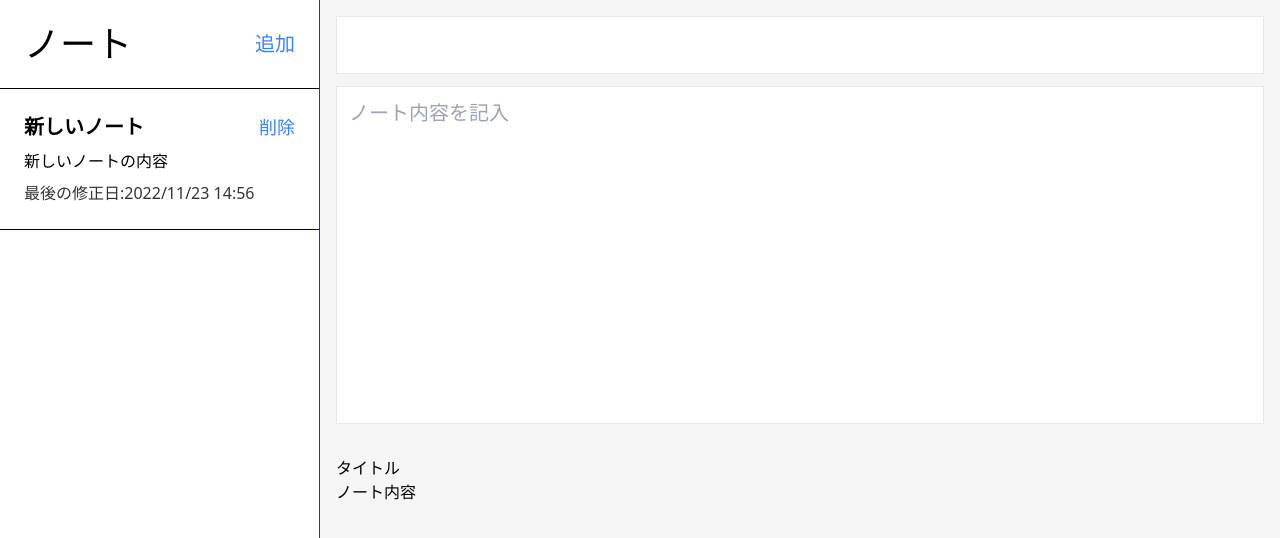
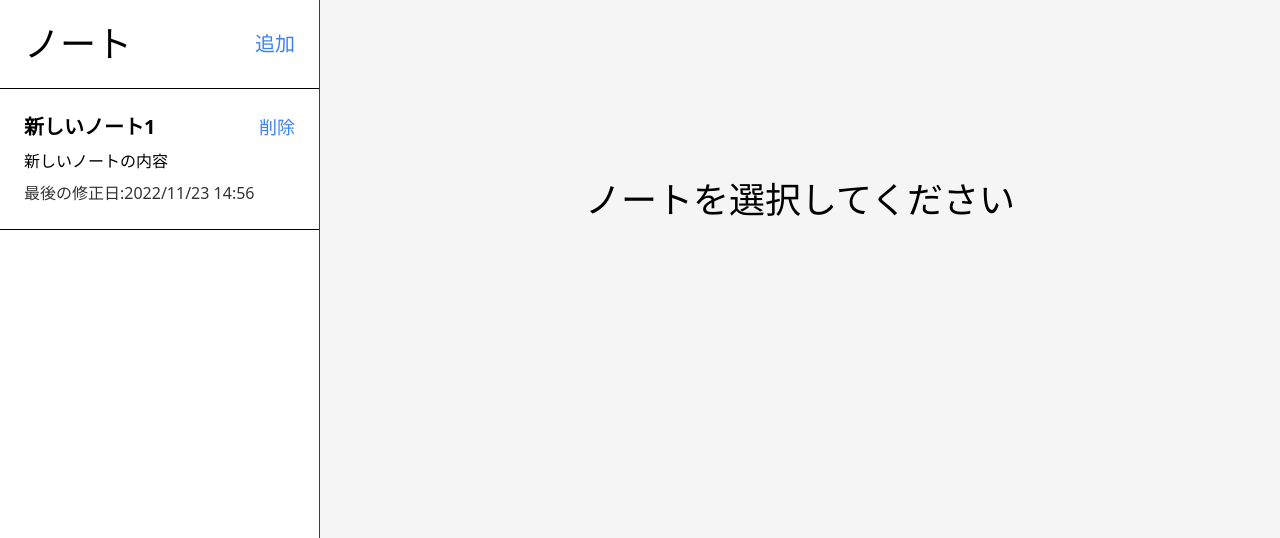
Before and after one commit to kkojimawk/note-app-with-react, a React (Vite) app: page / in a window 1280 px wide. Both pictures are taken after a click on the button "追加". Shown: the top 538 px of the page. Built offline with nearby package versions, Linux system fonts and the light colour scheme.

Commit message:
add activeNote

```diff
--- a/src/App.tsx
+++ b/src/App.tsx
@@ -12,17 +12,22 @@ export type Note = {
 
 const App: React.FC = () => {
   const [notes, setNotes] = useState<Note[]>([]);
-  const [activeNote, setActiveNote] = useState<string | null>(null);
+  const [activeNote, setActiveNote] = useState<Note | undefined>(undefined);
 
   const onAddNote = (): void => {
     const newNote: Note = {
       id: uuid(),
-      title: "新しいノート",
+      title: "新しいノート1",
       content: "新しいノートの内容",
       modDate: Date.now(),
     };
     setNotes([...notes, newNote]);
     console.log(notes);
+  };
+
+  const onActiveNote = (id: string): void => {
+    const _activeNote = notes.find((note) => note.id === id);
+    setActiveNote(_activeNote);
   };
 
   const onDeleteNote = (id: string): void => {
@@ -37,9 +42,9 @@ const App: React.FC = () => {
         onAddNote={onAddNote}
         onDeleteNote={onDeleteNote}
         activeNote={activeNote}
-        setActiveNote={setActiveNote}
+        onActiveNote={onActiveNote}
       />
-      <Main />
+      <Main activeNote={activeNote} />
     </div>
   );
 };
--- a/src/components/Main/index.tsx
+++ b/src/components/Main/index.tsx
@@ -1,19 +1,34 @@
 import React from "react";
+import { Note } from "../../App";
 
-export const Main: React.FC = () => {
+type Props = {
+  activeNote: Note | undefined;
+};
+export const Main: React.FC<Props> = ({ activeNote }) => {
   return (
     <div className="col-span-9 grid grid-flow-row grid-rows-2">
+      {activeNote ? (
+        <>
           <div className="grid grid-flow-row grid-rows-6 gap-3 p-4">
-        <input className="row-span-1 w-full border p-3 text-2xl" type="text" />
+            <input
+              className="row-span-1 w-full border p-3 text-2xl"
+              type="text"
+            />
             <textarea
               className="row-span-5 w-full resize-none border p-3 text-xl"
               placeholder="ノート内容を記入"
             ></textarea>
           </div>
           <div className="grid-rows-1 p-4">
-        <div>タイトル</div>
-        <div>ノート内容</div>
+            <div>{activeNote?.title}</div>
+            <div>{activeNote?.content}</div>
           </div>
+        </>
+      ) : (
+        <div className="flex items-center justify-center">
+          <h1 className="text-4xl">ノートを選択してください</h1>
+        </div>
+      )}
     </div>
   );
 };
--- a/src/components/Sidebar/index.tsx
+++ b/src/components/Sidebar/index.tsx
@@ -5,15 +5,15 @@ type Props = {
   notes: Note[];
   onAddNote: () => void;
   onDeleteNote: (id: string) => void;
-  activeNote: Note["id"] | null;
-  setActiveNote: (id: string) => void;
+  activeNote: Note | undefined;
+  onActiveNote: (id: string) => void;
 };
 export const Sidebar: React.FC<Props> = ({
   notes,
   onAddNote,
   onDeleteNote,
   activeNote,
-  setActiveNote,
+  onActiveNote,
 }) => {
   return (
     <div className="col-span-3 border-r border-slate-700 bg-white">
@@ -27,9 +27,9 @@ export const Sidebar: React.FC<Props> = ({
         <div
           key={note.id}
           className={`overflow-scroll border-b border-black p-6 transition-colors hover:bg-red-50 ${
-            activeNote === note.id ? "bg-red-100" : ""
+            activeNote && activeNote.id === note.id ? "bg-red-100" : ""
           }`}
-          onClick={() => setActiveNote(note.id)}
+          onClick={() => onActiveNote(note.id)}
         >
           <div className="flex justify-between">
             <h2 className="text-xl font-bold">{note.title}</h2>
```
Lines whose indentation alone changed are shown as unchanged.
